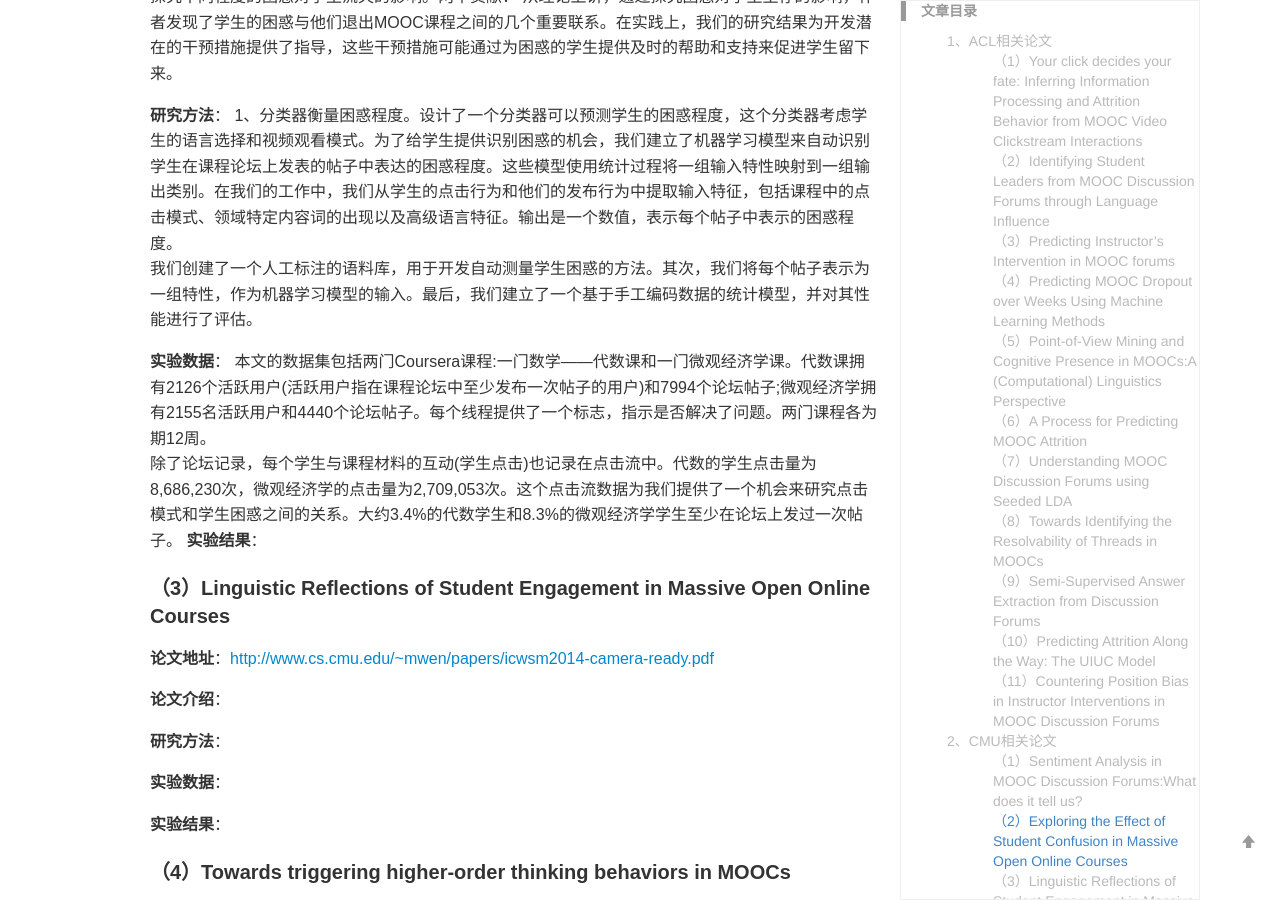
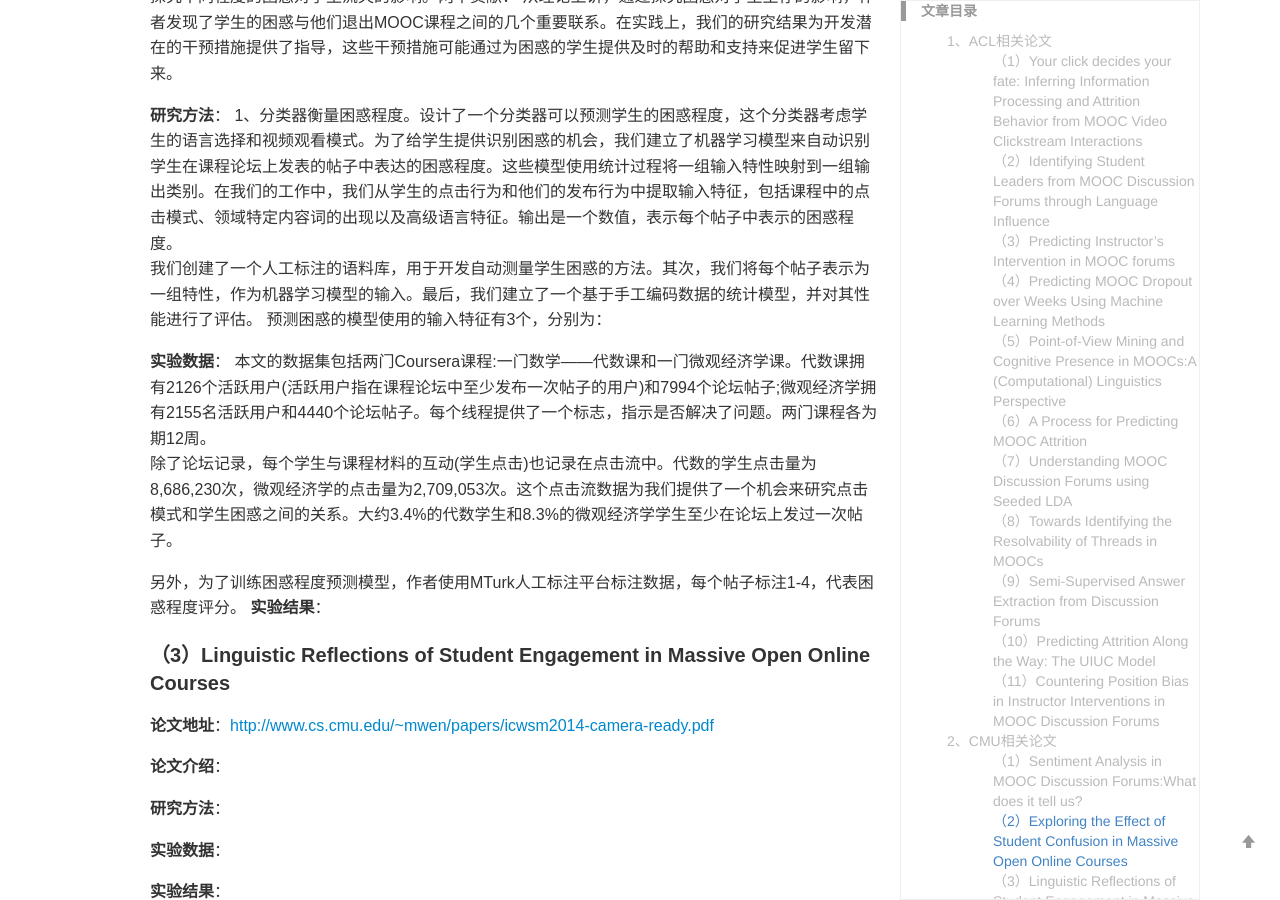
Before and after one commit to yuanmingchen/yuanmingchen.github.io, a Jekyll site: the page built from _posts/2019-04-19-online course nlp paper survey 2.md, in a window 1280 px wide and 900 px high, scrolled down 5893 px. Built offline with Jekyll 4.4.1, drawn with Linux system fonts in a browser that asks for light colours; formulas are drawn with MathJax 3; comment, search, counter and statistics services are not loaded.

Commit message:
Updates _posts/2019-04-19-online course nlp paper survey 2.md
Auto commit by GitBook Editor

```diff
--- a/_posts/2019-04-19-online course nlp paper survey 2.md
+++ b/_posts/2019-04-19-online course nlp paper survey 2.md
@@ -158,10 +158,14 @@ $P(w)$表示情感词$w$在评论中出现的概率，$P(TopicKeyword)$表示当
 **研究方法**：
 1、分类器衡量困惑程度。设计了一个分类器可以预测学生的困惑程度，这个分类器考虑学生的语言选择和视频观看模式。为了给学生提供识别困惑的机会，我们建立了机器学习模型来自动识别学生在课程论坛上发表的帖子中表达的困惑程度。这些模型使用统计过程将一组输入特性映射到一组输出类别。在我们的工作中，我们从学生的点击行为和他们的发布行为中提取输入特征，包括课程中的点击模式、领域特定内容词的出现以及高级语言特征。输出是一个数值，表示每个帖子中表示的困惑程度。
 我们创建了一个人工标注的语料库，用于开发自动测量学生困惑的方法。其次，我们将每个帖子表示为一组特性，作为机器学习模型的输入。最后，我们建立了一个基于手工编码数据的统计模型，并对其性能进行了评估。
+预测困惑的模型使用的输入特征有3个，分别为：
+
 
 **实验数据**：
 本文的数据集包括两门Coursera课程:一门数学——代数课和一门微观经济学课。代数课拥有2126个活跃用户(活跃用户指在课程论坛中至少发布一次帖子的用户)和7994个论坛帖子;微观经济学拥有2155名活跃用户和4440个论坛帖子。每个线程提供了一个标志，指示是否解决了问题。两门课程各为期12周。
 除了论坛记录，每个学生与课程材料的互动(学生点击)也记录在点击流中。代数的学生点击量为8,686,230次，微观经济学的点击量为2,709,053次。这个点击流数据为我们提供了一个机会来研究点击模式和学生困惑之间的关系。大约3.4%的代数学生和8.3%的微观经济学学生至少在论坛上发过一次帖子。
+
+另外，为了训练困惑程度预测模型，作者使用MTurk人工标注平台标注数据，每个帖子标注1-4，代表困惑程度评分。
 **实验结果**：
 
 #### （3）Linguistic Reflections of Student Engagement in Massive Open Online Courses
```
